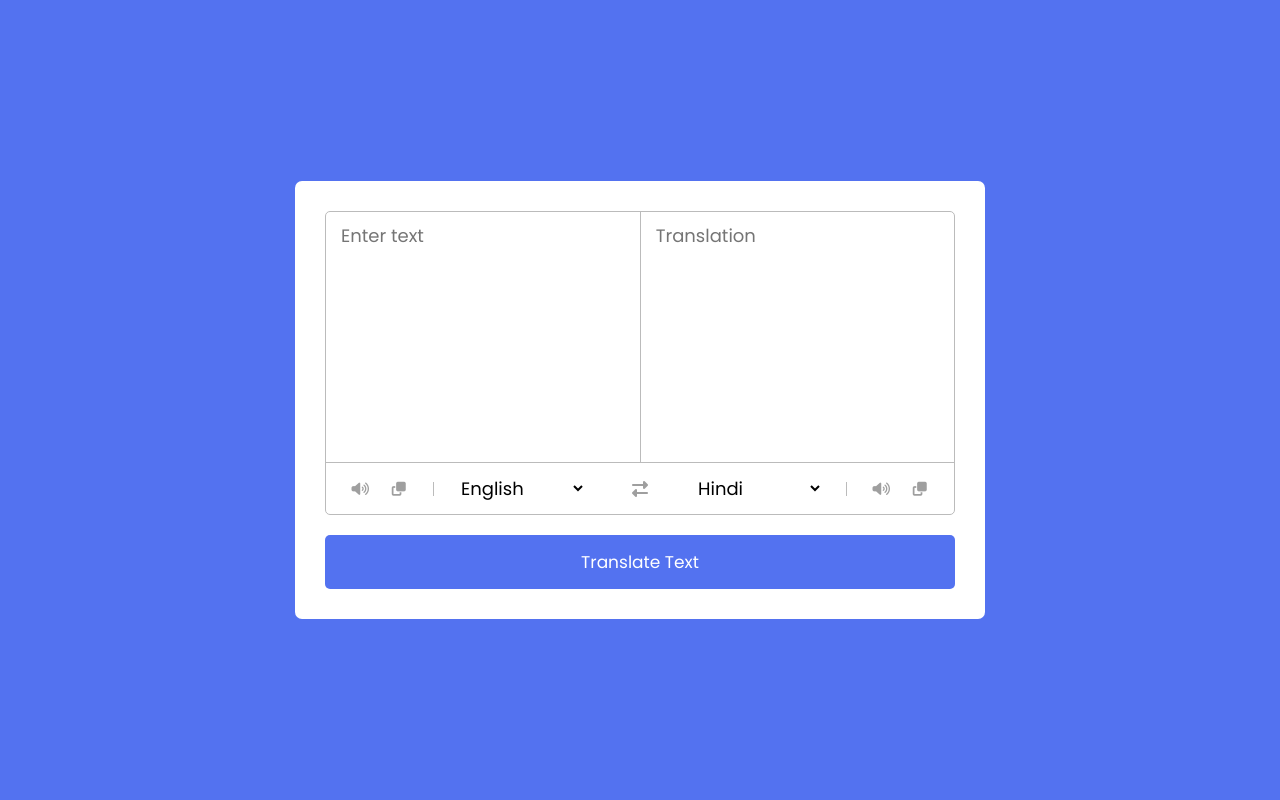
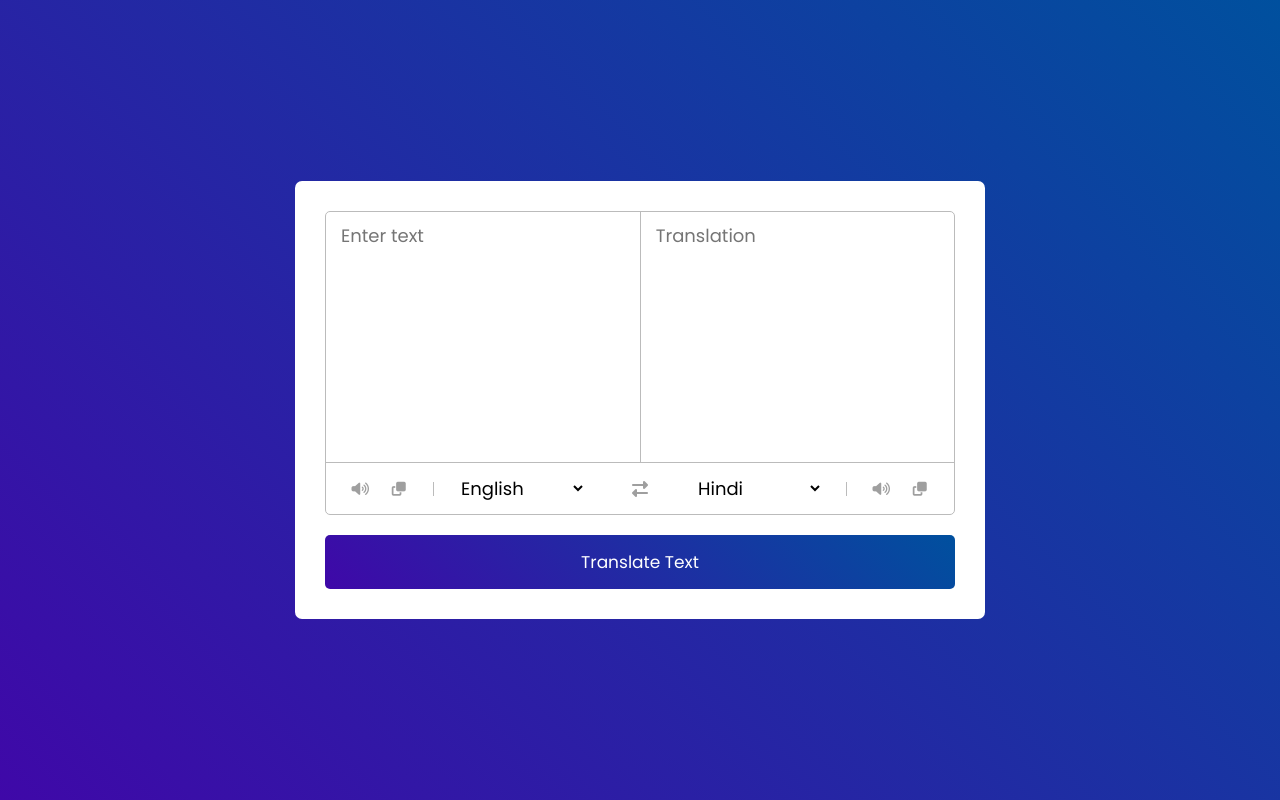
Before and after one commit to prabircodes/translation-app, a plain HTML site: page index.html in a window 1280 px wide. Drawn offline with Linux system fonts and the light colour scheme.

Commit message:
gradient color

```diff
--- a/style.css
+++ b/style.css
@@ -12,7 +12,8 @@ body {
   align-items: center;
   justify-content: center;
   min-height: 100vh;
-  background: #5372f0;
+  background: rgb(63,8,168);
+background: linear-gradient(45deg, rgba(63,8,168,1) 0%, rgba(0,80,158,1) 100%);
 }
 
 .container {
@@ -97,6 +98,8 @@ li,
   cursor: pointer;
   color: #fff;
   font-size: 17px;
+  text-transform: capitalize;
   border-radius: 5px;
-  background: #5372f0;
+  background: rgb(63,8,168);
+background: linear-gradient(45deg, rgba(63,8,168,1) 0%, rgba(0,80,158,1) 100%);
 }
```
